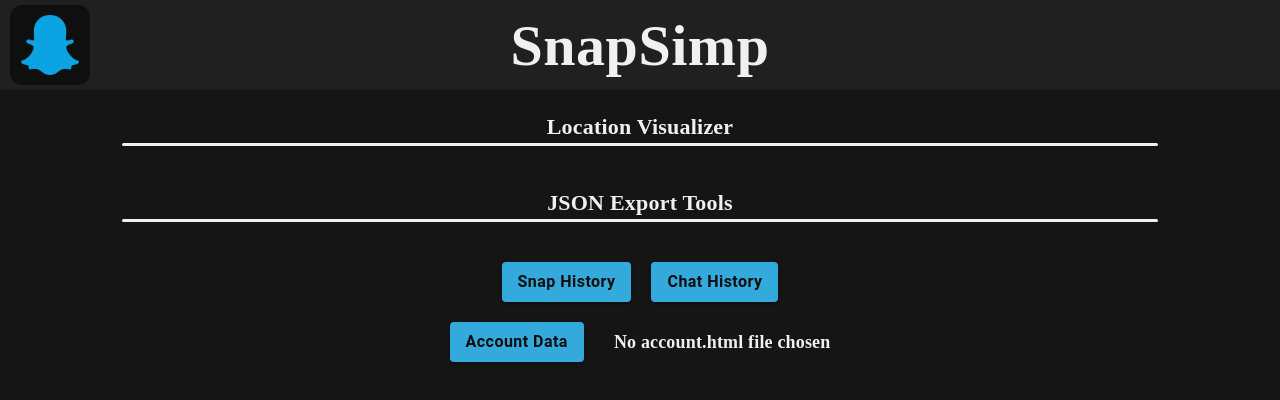
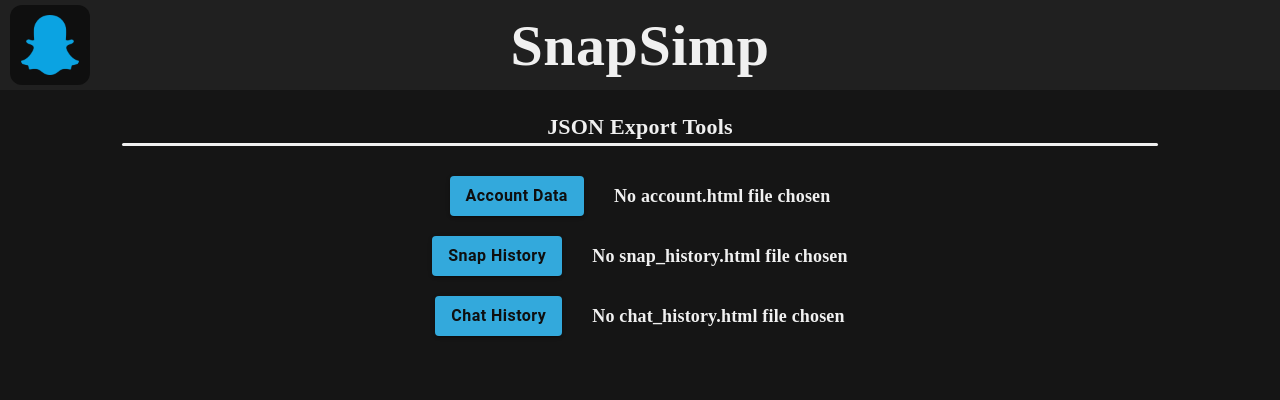
Before and after one commit to NathanCheshire/snap-simp, a React (Create React App) app in the folder frontend/: page / in a window 1280 px wide. Shown: the top 400 px of the page. Built offline with nearby package versions, Linux system fonts and the light colour scheme; the HTML template or start-up script is replaced by a standard one; what webfontloader would draw is missing.

Commit message:
adding remove uploaded file confirmation dialog

```diff
--- a/frontend/src/App.tsx
+++ b/frontend/src/App.tsx
@@ -31,6 +31,9 @@
       },
       background: {
         default: "#EFEFEF",
+      },
+      error: {
+        main: "#DF5553",
       },
     },
     components: {
@@ -108,6 +111,10 @@
 
   const [accountDataChosenFile, setAccountDataChosenFile] =
     useState<File | null>(null);
+  const [snapHistoryChosenFile, setSnapHistoryChosenFile] =
+    useState<File | null>(null);
+  const [chatHistoryChosenFile, setChatHistoryChosenFile] =
+    useState<File | null>(null);
 
   return (
     <ThemeProvider theme={theme}>
@@ -160,52 +167,10 @@
           <Box flex={1} />
         </Box>
         <SeparatorComponent
-          text="Location Visualizer"
-          widthPercentage={90}
-          yPadding={20}
-        />
-        <SeparatorComponent
           text="JSON Export Tools"
           widthPercentage={90}
           yPadding={20}
         />
-        <Box
-          sx={{
-            padding: "20px",
-            display: "flex",
-            flexDirection: "row",
-            alignItems: "center",
-            justifyContent: "center",
-            gap: "20px",
-          }}
-        >
-          <Tooltip title="Export your snap_history.html data to JSON">
-            <Button
-              variant="contained"
-              sx={{
-                fontWeight: "bold",
-                fontSize: "16px",
-                textTransform: "none",
-                color: "#0f0f0f",
-              }}
-            >
-              Snap History
-            </Button>
-          </Tooltip>
-          <Tooltip title="Export your chat_history.html data to JSON">
-            <Button
-              variant="contained"
-              sx={{
-                fontWeight: "bold",
-                fontSize: "16px",
-                textTransform: "none",
-                color: "#0f0f0f",
-              }}
-            >
-              Chat History
-            </Button>
-          </Tooltip>
-        </Box>
         <ChooseFileRow
           buttonName={"Account Data"}
           buttonTooltip={"Export your account.html data to JSON"}
@@ -213,6 +178,21 @@
           chosenFile={accountDataChosenFile}
           setChosenFile={setAccountDataChosenFile}
         />
+        <ChooseFileRow
+          buttonName={"Snap History"}
+          buttonTooltip={"Export your snap_history.html data to JSON"}
+          noChosenFileLabel={"No snap_history.html file chosen"}
+          chosenFile={snapHistoryChosenFile}
+          setChosenFile={setSnapHistoryChosenFile}
+        />
+        <ChooseFileRow
+          buttonName={"Chat History"}
+          buttonTooltip={"Export your chat_history.html data to JSON"}
+          noChosenFileLabel={"No chat_history.html file chosen"}
+          chosenFile={chatHistoryChosenFile}
+          setChosenFile={setChatHistoryChosenFile}
+        />
+
         {/* <ChatComponent
             chats={ourConversation.chats}
             sendingUser="nathanvcheshire"
--- a/frontend/src/ChooseFileRow.tsx
+++ b/frontend/src/ChooseFileRow.tsx
@@ -1,5 +1,15 @@
-import { Box, Tooltip, Typography, IconButton, Button } from "@mui/material";
-import { SetStateAction, Dispatch, useRef } from "react";
+import {
+  Box,
+  Tooltip,
+  Typography,
+  IconButton,
+  Button,
+  Dialog,
+  DialogTitle,
+  DialogContent,
+  DialogActions,
+} from "@mui/material";
+import { SetStateAction, Dispatch, useRef, useState } from "react";
 import DeleteIcon from "@mui/icons-material/Delete";
 
 export interface ChooseFileRowProps {
@@ -18,6 +28,8 @@
   setChosenFile,
 }: ChooseFileRowProps) {
   const inputRef = useRef<HTMLInputElement>(null);
+  const [removeConfirmationModalOpen, setRemoveConfirmationModalOpen] =
+    useState<boolean>(false);
 
   const onAccountDataInputChanged = (
     event: React.ChangeEvent<HTMLInputElement>
@@ -44,8 +56,49 @@
         alignItems: "center",
         justifyContent: "center",
         gap: "10px",
+        padding: "10px",
       }}
     >
+      <Dialog
+        open={removeConfirmationModalOpen}
+        onClose={() => {
+          setRemoveConfirmationModalOpen(false);
+        }}
+      >
+        <DialogTitle>Remove File Confirmation</DialogTitle>
+        <DialogContent>
+          Are you sure you want to remove this file? This action cannot be
+          undone.
+        </DialogContent>
+        <DialogActions>
+          <Button
+            sx={{
+              fontWeight: "bold",
+              textTransform: "none",
+            }}
+            variant="contained"
+            onClick={() => {
+              setRemoveConfirmationModalOpen(false);
+            }}
+          >
+            Keep
+          </Button>
+          <Button
+            sx={{
+              fontWeight: "bold",
+              textTransform: "none",
+            }}
+            color="error"
+            variant="contained"
+            onClick={() => {
+              setRemoveConfirmationModalOpen(false);
+              setChosenFile(null);
+            }}
+          >
+            Remove
+          </Button>
+        </DialogActions>
+      </Dialog>
       <Tooltip title={buttonTooltip}>
         <Button
           onClick={() => {
@@ -81,7 +134,7 @@
       {chosenFile?.name && (
         <IconButton
           onClick={() => {
-            setChosenFile(null);
+            setRemoveConfirmationModalOpen(true);
           }}
           sx={{
             color: "#f0f0f0",
```
